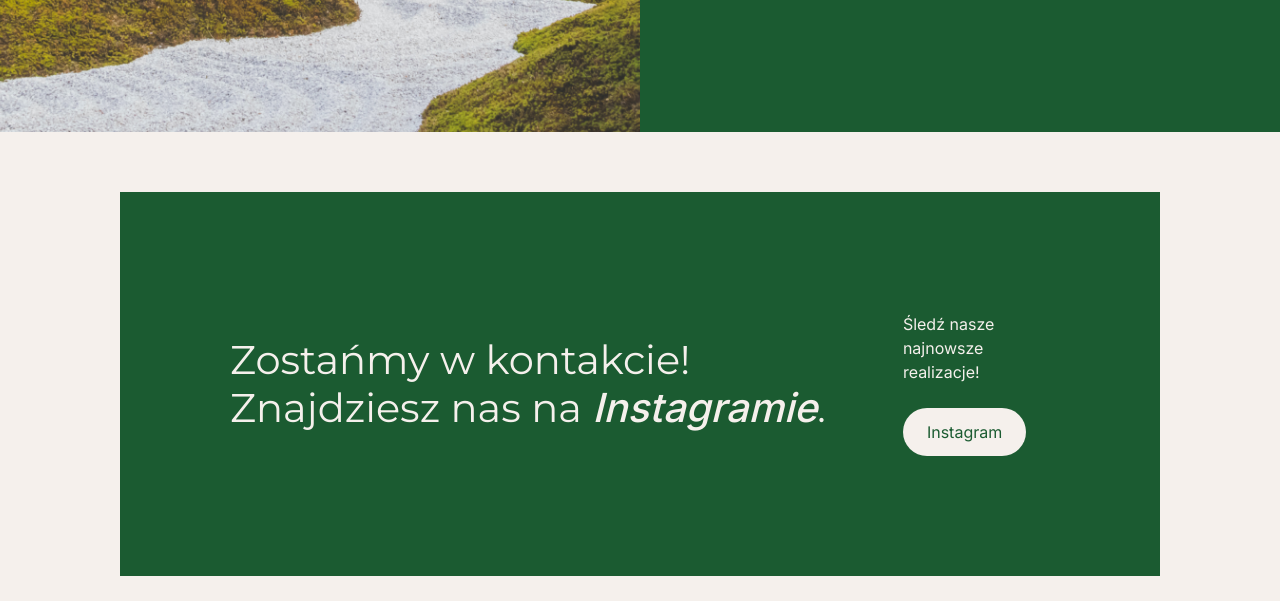
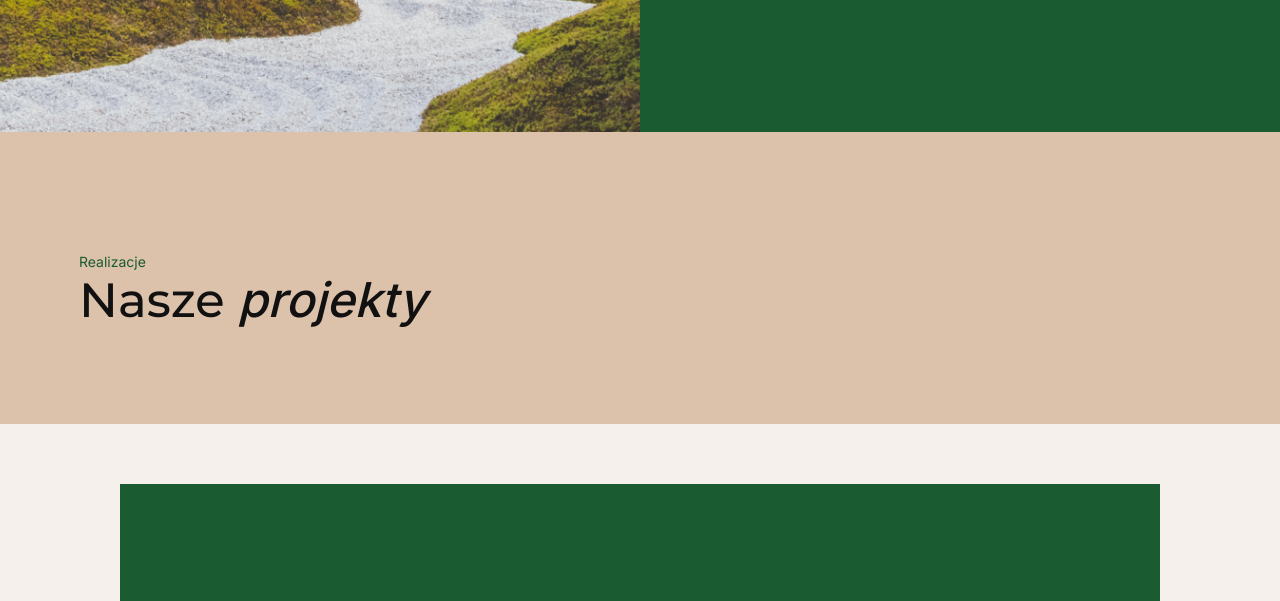
Before and after one commit to grzegorzpokorski/adrespect-recruitment-task, a website built with Vite: page index.html in a window 1280 px wide. Shown: the part 1563-2164 px from the top of the page. Built offline with nearby package versions, Linux system fonts and the light colour scheme.

Commit message:
feat: add "realizacje" section header

```diff
--- a/index.html
+++ b/index.html
@@ -307,6 +307,22 @@
           </div>
         </div>
       </section>
+      <section class="bg-beige" aria-labelledby="projects-section-title">
+        <header class="pt-30 pb-24 max-w-screen-lg mx-auto px-3 lg:pl-17.5">
+          <h2
+            class="text-green text-sm -tracking-percent"
+            id="projects-section-title"
+          >
+            Realizacje
+          </h2>
+          <p
+            class="text-black font-headings font-medium text-5xl/[1.15] -tracking-3percent"
+          >
+            Nasze <span class="font-sans italic">projekty</span>
+          </p>
+        </header>
+        <div></div>
+      </section>
       <section
         id="instagram-section"
         class="py-15 bg-grey"
--- a/tailwind.config.js
+++ b/tailwind.config.js
@@ -26,6 +26,7 @@ export default {
         1.25: "5px",
         15: "60px",
         15.5: "62px",
+        17.5: "70px",
         18: "72px",
         27.5: "110px",
         30: "120px",
@@ -34,6 +35,7 @@ export default {
       letterSpacing: {
         percent: "1%",
         "2percent": "2%",
+        "3percent": "3%",
         "5percent": "5%",
       },
       fontSize: {
```
